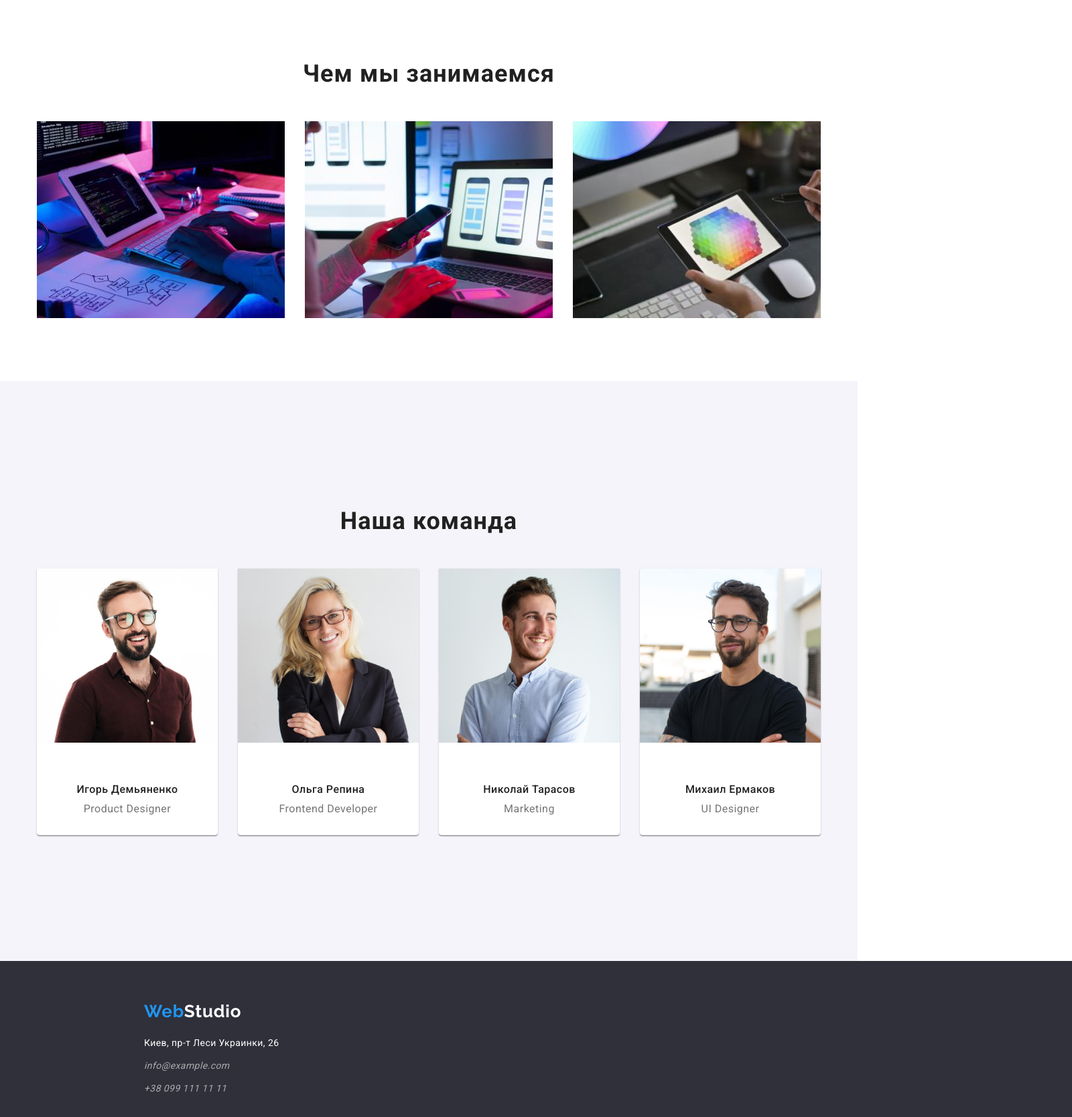
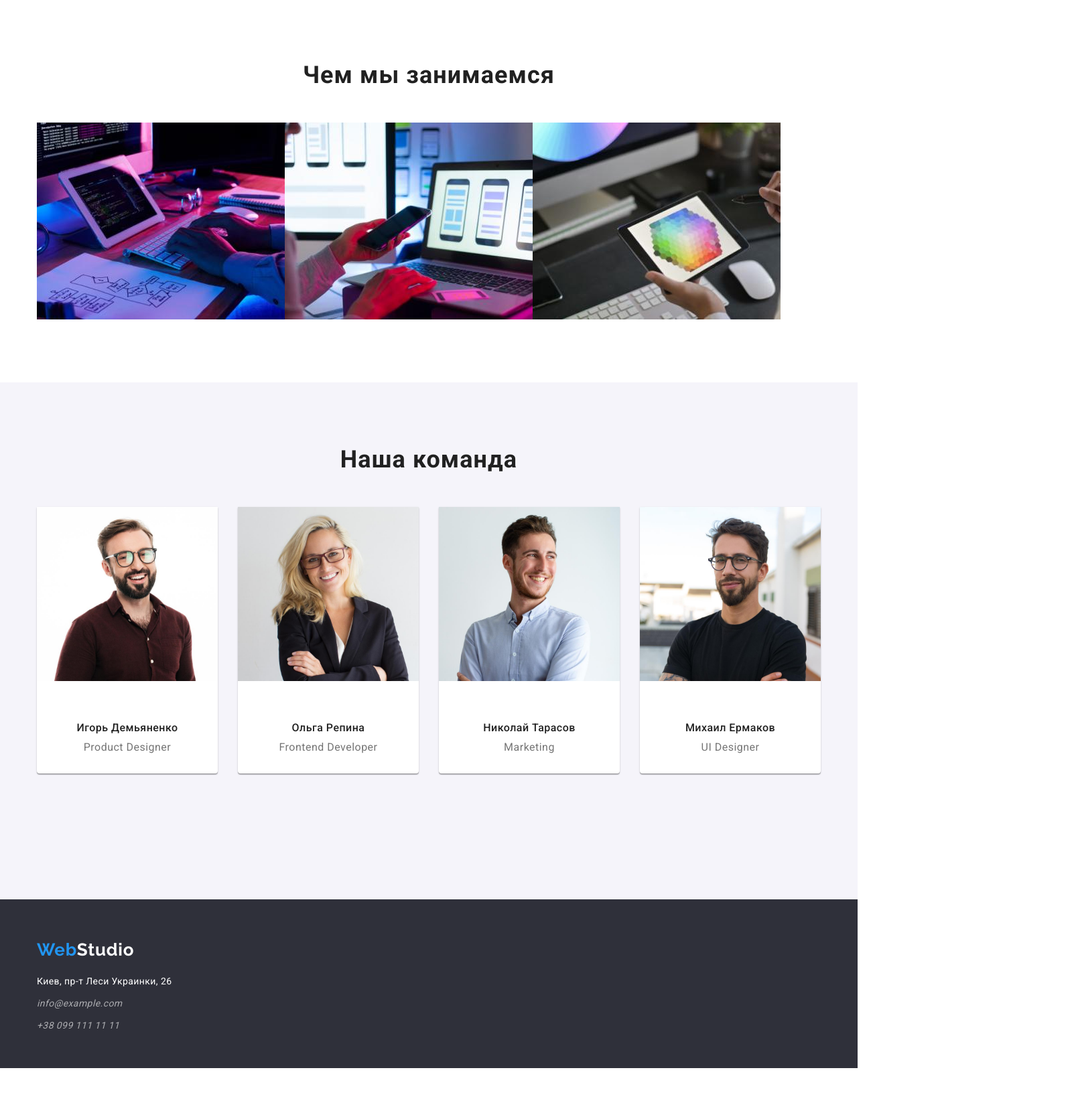
Before and after one commit to Tellace/goit-markup-hw-03, a plain HTML site: page index.html in a window 1280 px wide. Shown: the part 912-2580 px from the top of the page at 67% size, 1600 px wide, since content can reach past the window. After the commit the page ends 2507 px from the top, so only its background shows below. Drawn offline with nearby package versions, Linux system fonts and the light colour scheme; files whose address does not match are found by name.

Commit message:
hw3-2re:send

```diff
--- a/css/styles.css
+++ b/css/styles.css
@@ -25,7 +25,8 @@ ul {
 
 img {
   display: block;
-  min-width: 100%;
+  max-width: 100%;
+  height: auto;
 }
 
 body {
@@ -39,12 +40,15 @@ body {
 .header {
   padding-top: 32px;
   padding-bottom: 32px;
+  border: 1px solid #ececec;
 }
 
 .container {
-  max-width: 1200px;
-  margin: 0 auto;
-  padding: 0 15px;
+  width: 1200px;
+  padding-left: 15px;
+  padding-right: 15px;
+  margin-left: auto;
+  margin-right: auto;
 }
 
 .header-container {
@@ -61,6 +65,7 @@ body {
 }
 
 .header-logo {
+  display: block;
   width: 145px;
   height: 31px;
   left: 215px;
@@ -94,6 +99,7 @@ body {
 
 .link {
   text-decoration: none;
+  display: block;
 }
 
 .list {
@@ -170,8 +176,6 @@ body {
 
 .button {
   display: flex;
-  margin-top: 30px;
-
   justify-content: center;
 }
 
@@ -201,7 +205,7 @@ body {
   display: flex;
 }
 
-.feauters-item {
+.feauters-item:nth-child(0) {
   width: 270px;
   flex-basis: calc(100% / 4 - 30px);
   font-weight: bold;
@@ -217,6 +221,7 @@ body {
 }
 
 .photo {
+  display: block;
   font-weight: bold;
   font-size: 36px;
   line-height: 1.17;
@@ -228,14 +233,10 @@ body {
 .examples {
   display: flex;
   flex-basis: calc(100% / 3 - 90px);
-  flex-wrap: wrap;
-  margin-left: -30px;
-  margin-top: -50px;
 }
 
-.example-item {
+.example-item:nth-child(0) {
   margin-left: 30px;
-  margin-top: 50px;
 }
 
 .we {
@@ -251,7 +252,6 @@ body {
   justify-content: center;
   color: var(--header-text-color);
   margin-bottom: 50px;
-  padding-top: 94px;
   letter-spacing: 0.03em;
 }
 .people-list {
@@ -297,7 +297,10 @@ body {
 }
 
 .basement {
-  width: 1600px;
+  padding-top: 60px;
+  padding-bottom: 60px;
+  max-width: 1600px;
+  /* width: 1600px; */
   height: 252px;
   left: 0px;
   top: 2097px;
@@ -307,8 +310,7 @@ body {
 
 .footer-logo {
   display: inline-block;
-  padding-top: 60px;
-  padding-bottom: 10px;
+  margin-bottom: 20px;
   font-family: Raleway;
   font-weight: bold;
   font-size: 26px;
@@ -340,14 +342,12 @@ body {
 
 .footer-address {
   display: block;
-  padding-top: 10px;
-  padding-bottom: 5px;
+  margin-bottom: 9px;
 }
 
-.footer-item {
+.footer-item:nth-last-child(2) {
   display: block;
-  padding-top: 5px;
-  padding-bottom: 5px;
+  margin-bottom: 9px;
 }
 
 .address-link {
@@ -419,11 +419,11 @@ body {
   display: flex;
   flex-wrap: wrap;
   justify-content: center;
+  margin-bottom: 50px;
 }
 
-.filter-list {
+.filter-list:not(:last-child) {
   margin-right: 8px;
-  margin-bottom: 50px;
 }
 
 .filter-list:nth-child(5n) {
```
Also changed, not shown: portfolio.html (+8 -0 lines).
